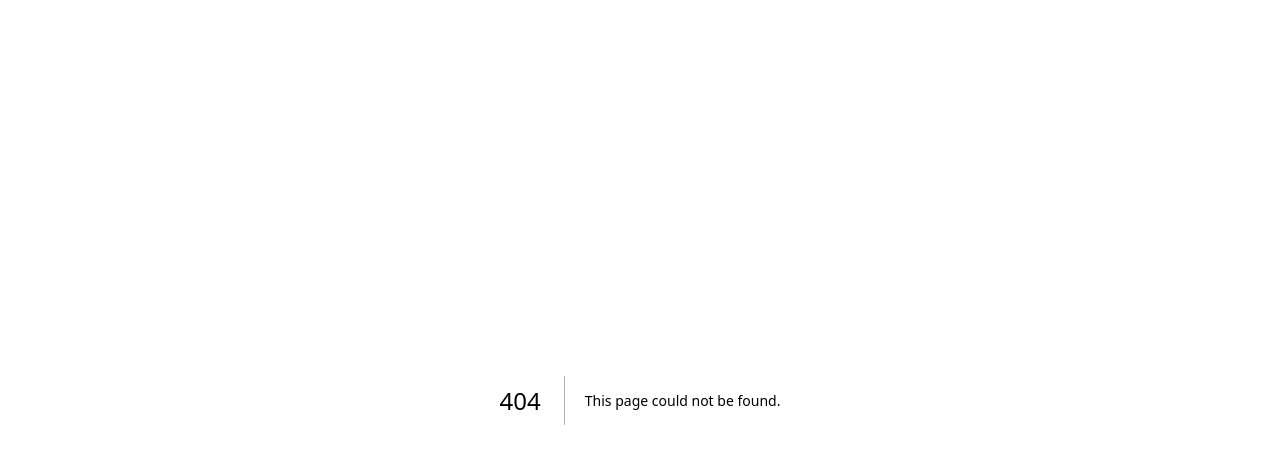
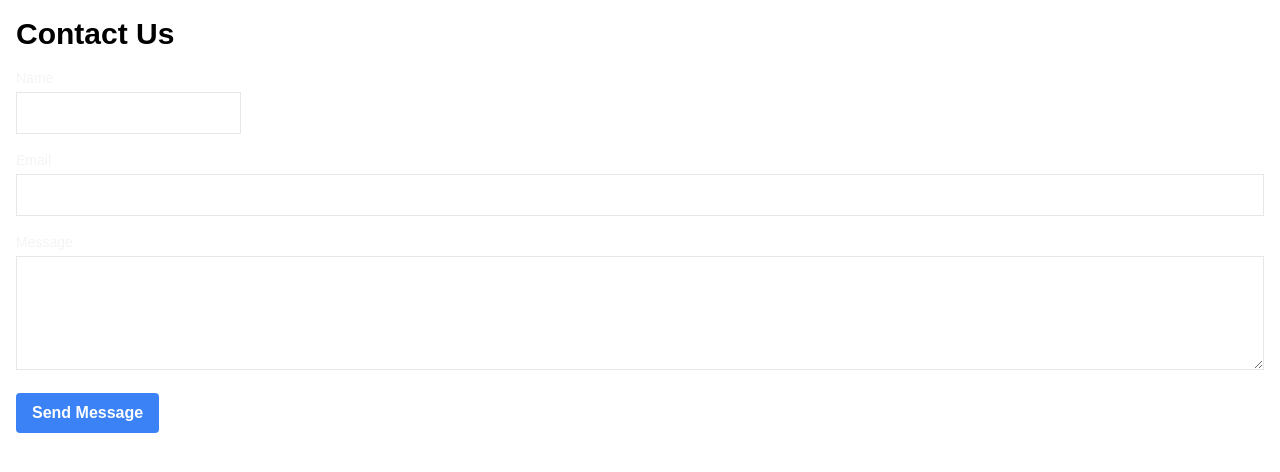
Before and after one commit to abhinav28birajdar/Designcollab, a Next.js app: page /Contact in a window 1280 px wide. Before the commit this address had no page. Shown: the top 472 px of the page. Built offline with nearby package versions, Linux system fonts and the light colour scheme.

Commit message:
Updated project files

```diff
--- a/app/Contact/Contact.tsx
+++ b/app/Contact/page.tsx
@@ -1,7 +1,5 @@
 'use client'
 import React, { useState } from 'react';
-import Link from 'next/link';
-
 const Contact: React.FC = () => {
   const [name, setName] = useState('');
   const [email, setEmail] = useState('');
@@ -57,7 +55,7 @@ const Contact: React.FC = () => {
 
       <form onSubmit={handleSubmit}>
         <div className="mb-4">
-          <label htmlFor="name" className="block text-sm font-medium text-gray-700">
+          <label htmlFor="name" className="block text-sm font-medium text-gray-100">
             Name
           </label>
           <input
@@ -65,12 +63,12 @@ const Contact: React.FC = () => {
             id="name"
             value={name}
             onChange={(e) => setName(e.target.value)}
-            className="mt-1 p-2 w-full border rounded-md focus:ring-blue-500 focus:border-blue-500"
+            className=" justify-center mt-1 p-2 w-50 border rounded-md focus:ring-blue-500 focus:border-blue-500"
           />
         </div>
 
         <div className="mb-4">
-          <label htmlFor="email" className="block text-sm font-medium text-gray-700">
+          <label htmlFor="email" className="block text-sm font-medium text-gray-100">
             Email
           </label>
           <input
@@ -83,7 +81,7 @@ const Contact: React.FC = () => {
         </div>
 
         <div className="mb-4">
-          <label htmlFor="message" className="block text-sm font-medium text-gray-700">
+          <label htmlFor="message" className="block text-sm font-medium text-gray-100">
             Message
           </label>
           <textarea
--- a/app/components/Hero.tsx
+++ b/app/Hero/Hero.tsx
@@ -1,9 +1,9 @@
 'use client'
 import React from 'react'
-import { ShootingStars } from "./ui/shooting-stars";
-import { StarsBackground } from "./ui/stars-background";
+import { ShootingStars } from "../components/ui/shooting-stars";
+import { StarsBackground } from "../components/ui/stars-background";
 import { NavbarWithMegaMenu } from '../Navbar/Navbar';
-import { TypewriterEffectSmoothDemo } from './typreffect';
+import { TypewriterEffectSmoothDemo } from '../components/typreffect';
 
 export const Hero = () => {
   return (
--- a/app/Navbar/NavList.tsx
+++ b/app/Navbar/NavList.tsx
@@ -25,7 +25,7 @@ const NavList: React.FC<NavListProps> = ({ items }) => {
         </Link>
       </li>
       <li>
-        <Link href="/contact" className="block py-2 px-4 font-medium text-gray-700 hover:text-gray-900">
+        <Link href="/Contact" className="block py-2 px-4 font-medium text-gray-700 hover:text-gray-900">
           Contact Us
         </Link>
       </li>
--- a/app/Navbar/Navbar.tsx
+++ b/app/Navbar/Navbar.tsx
@@ -15,7 +15,6 @@ import {
 
 import NavList from './NavList';
 import { NavItem } from '../types/navbar';
-import SignupPage from "../Signuppage/page";
 
 const navListMenuItems: NavItem[] = [
   { title: "Products", description: "Find the perfect solution for your needs.", icon: SquaresPlusIcon },
--- a/app/components/copyright.tsx
+++ b/app/copyright/page.tsx
@@ -2,6 +2,7 @@
 import { useState } from 'react'
 import { motion } from 'framer-motion'
 import { Instagram, Twitter, Facebook, Linkedin } from 'lucide-react'
+import { useTypingEffect } from "@/app/hooks/useTypingEffect"
 
 export default function CopyrightPage() {
   const currentYear = new Date().getFullYear()
--- /dev/null
+++ b/app/hooks/useTypingEffect.ts
@@ -0,0 +1,21 @@
+import { useState, useEffect } from "react";
+
+export function useTypingEffect(text: string, speed: number) {
+  const [displayedText, setDisplayedText] = useState("");
+
+  useEffect(() => {
+    let i = 0;
+    const interval = setInterval(() => {
+      if (i < text.length) {
+        setDisplayedText((prev) => prev + text[i]);
+        i++;
+      } else {
+        clearInterval(interval);
+      }
+    }, speed);
+
+    return () => clearInterval(interval);
+  }, [text, speed]);
+
+  return displayedText;
+}
```
Also changed, not shown: app/page.tsx (+1 -12 lines).
